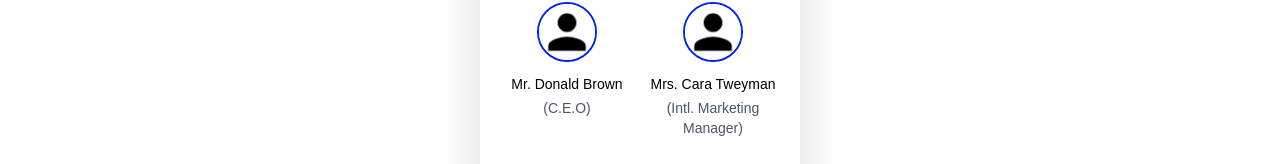
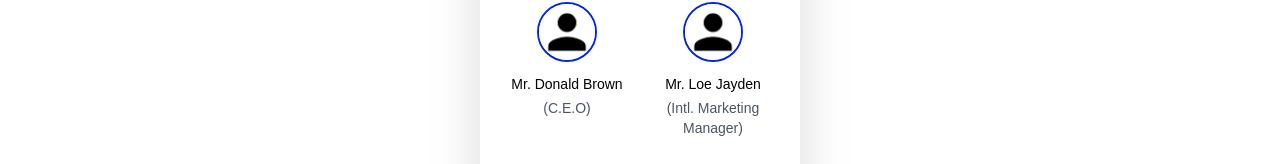
Before and after one commit to Freeman120091/zm-meet-94725483461, a React (Vite) app: page /meeting in a window 1280 px wide. Shown: the part 417-581 px from the top of the page. Built offline with nearby package versions, Linux system fonts and the light colour scheme; no server answers.

Commit message:
Update meeting.tsx

```diff
--- a/src/pages/meeting.tsx
+++ b/src/pages/meeting.tsx
@@ -68,7 +68,7 @@ const Meeting = () => {
           </div>
           <div className='flex flex-col gap-1 items-center w-full text-sm'>
             <img src={userLogo} alt='user-logo' className='border-2 border-[#0024f2] rounded-full h-15'/>
-            <div className='text-black mt-2 text-center'>Mrs. Cara Tweyman </div>
+            <div className='text-black mt-2 text-center'>Mr. Loe Jayden </div>
             <div className='text-gray-600 font-medium text-center'>(Intl. Marketing Manager)</div>
           </div>
         </div>
```
